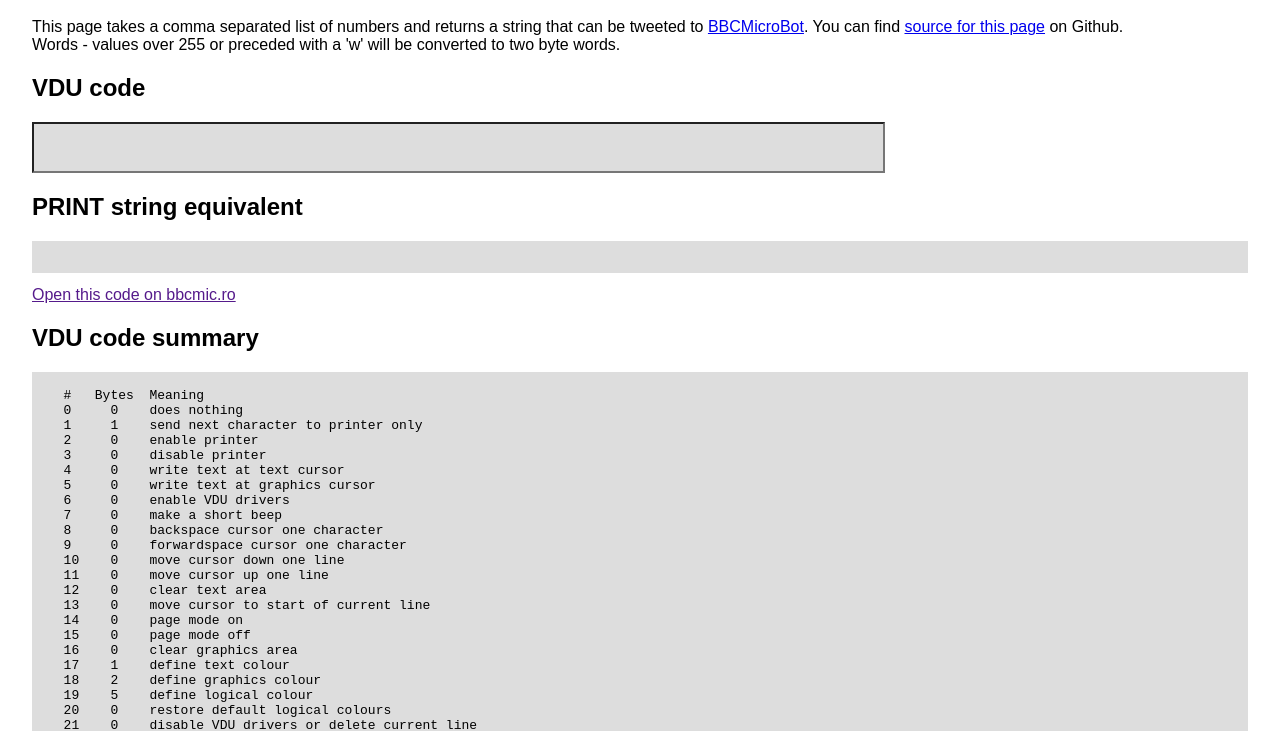
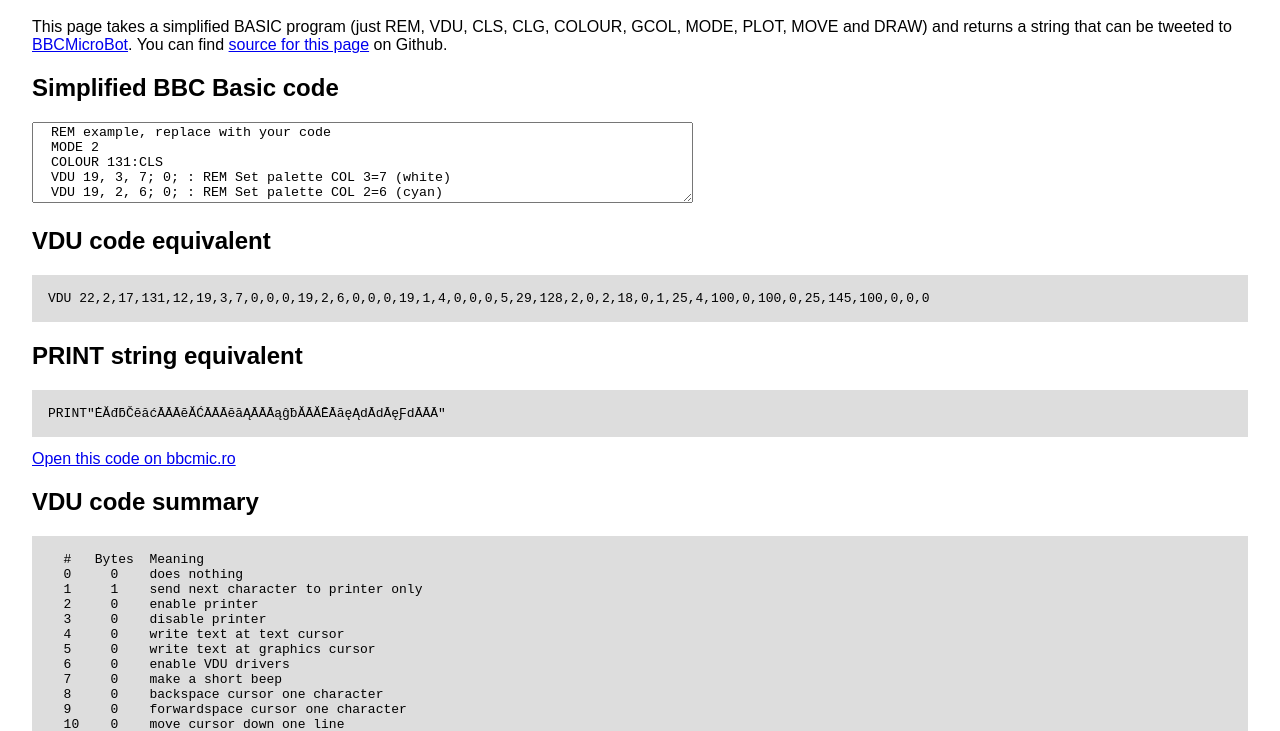
Before and after one commit to 8bitkick/8bitkick.github.io, a plain HTML site: page vdu/index.html in a window 1280 px wide. Shown: the part 72-803 px from the top of the page. Drawn offline with Linux system fonts and the light colour scheme.

Commit message:
suggest vdu codes to print by interpreting BASIC
User interface wise, it's easier for a user to paste in drawing code rather than VDU codes. Of course, if they have VDU codes, this will eat those too - just paste the VDU command.

The parser is pretty sketchy; I just rip out anything on each line after a REM, split on : or \n, and pre-process to replace 'word;' by 'lsb,msb,'. The extra comma is safe at the end because I skip non-numbers in arg lists. After than I process commands just looking for things that look like keywords I recognize; I skip commands I don't recognize - the only reason REM has an implementation is so that it can skip ':' too.

I added some sample code based on the original 'vdu' state, but added a couple of drawing commands so this acts as a demo and a test.

I also added onLoad so the output isn't blank on first load, and fixed the missing close of the head tag.

```diff
--- a/vdu/index.html
+++ b/vdu/index.html
@@ -17,11 +17,26 @@
   }
 
 </style>
+</head>
 <body>
   <h1>BBC BASIC VDU string generator</h1>
-  <p>This page takes a comma separated list of numbers and returns a string that can be tweeted to <a href="https://www.bbcmicrobot.com">BBCMicroBot</a>. You can find <a href="https://github.com/8bitkick/8bitkick.github.io/tree/master/vdu">source for this page</a> on Github.<br>Words - values over 255 or preceded with a 'w' will be converted to two byte words.</p>
-  <h2>VDU code </h2>
-  <input id="vdu_code" size="100"></input>
+  <p>This page takes a simplified BASIC program (just REM, VDU, CLS, CLG, COLOUR, GCOL, MODE, PLOT, MOVE and DRAW) and returns a string that can be tweeted to <a href="https://www.bbcmicrobot.com">BBCMicroBot</a>. You can find <a href="https://github.com/8bitkick/8bitkick.github.io/tree/master/vdu">source for this page</a> on Github.</p>
+  <h2>Simplified BBC Basic code </h2>
+  <textarea id="basic_code" rows="5" cols="80">
+  REM example, replace with your code
+  MODE 2
+  COLOUR 131:CLS
+  VDU 19, 3, 7; 0; : REM Set palette COL 3=7 (white)
+  VDU 19, 2, 6; 0; : REM Set palette COL 2=6 (cyan)
+  VDU 19, 1, 4; 0; : REM Set palette COL 1=4 (blue)
+  VDU 5 : REM graphics text, cursor off
+  VDU 29, 640; 512; : REM Set graphics origin
+  GCOL0,1 : REM should be blue, not red
+  MOVE 100,100
+  PLOT&amp;91, 100,0
+  </textarea>
+  <h2>VDU code equivalent</h2>
+  <pre id="vdu_code" size="100"></pre>
   <h2>PRINT string equivalent</h2>
   <pre id="output" size="100"></pre>
   <a href="" id="owlet" target="_blank">Open this code on bbcmic.ro</a>
@@ -172,37 +187,81 @@ VDU 23,n,p7,P2,p5,p4,p5,p6,p7,p8
       return String.fromCharCode((n < 32 || n > 126) ? n+256 : n);
     }
 
+    function toNumber(n) {
+      n = n.trim();
+      if (n == "") {
+        return NaN;
+      }
+      if (n.startsWith("&")) {
+  	    return parseInt(n.substring(1), 16);
+      } else {
+        return parseInt(n,10);
+      }
+    }
+
     function processNumber(n){
-      n = parseInt(n,10)
+      if (isNaN(n)) {
+        return;
+      }
       if (n==13) {out += '[WARN: 13 cannot be encoded]';}
       if (n==34) {out += safeChar(n);} // escape "
       out += safeChar(n);
     }
 
-    function splitWords(n){
-      if (n.charAt(0)!="w" && n<256 && n>=0) return n;
-      if (n.charAt(0)=="w") n=parseInt(n.substring(1),10)
-      return `${n & 0xFF},${n >> 8}`;
-    }
-
-    function updateHTML(){
+    function updateHTML() {
       let prog = encodeURI(JSON.stringify({v:1,program:'MODE1\nPRINT"'+out+'"'}));
       document.getElementById("vdu_code").innerHTML="VDU "+vdu.join(',');
       document.getElementById("output").innerHTML=`PRINT"${out}"`;
       document.getElementById("owlet").setAttribute("href","https://bbcmic.ro/#"+prog);
     }
 
+    function wordsToBytes(args) {
+    	return args.map(n => [n % 256, Math.floor(n/256)]).flat();
+    }
+
+    function wordMatchToBytes(_, str) {
+    	let bytes = wordsToBytes([toNumber(str)]);
+      return `${bytes[0]},${bytes[1]},`
+    }
+
+    function lineToData(line) {
+      line = line.replaceAll(/(\d+)\s*;/g, wordMatchToBytes);
+      let match = line.match(/([A-Z]+)(.*)/);
+      if (!match) {
+        return [];
+      }
+      let cmd = match[1];
+      let args = match[2].split(",").map(toNumber).filter(x => !isNaN(x));
+
+      switch(cmd) {
+        case "VDU": return args;
+        case "CLS": return [12];
+        case "CLG": return [16];
+        case "COLOUR": return [17, ...args];
+        case "GCOL": return [18, ...args];
+        case "MODE": return [22, ...args];
+        case "PLOT": return [25, args[0], ...wordsToBytes(args.slice(1))];
+        case "MOVE": return [25, 4, ...wordsToBytes(args)];
+        case "DRAW": return [25, 5, ...wordsToBytes(args)];
+     	}
+      return [];
+    }
+
     function vduToString(){
       out ="";
-      let vdu = document.getElementById("vdu_code").value.split(",");
-      console.log(vdu)
-      vdu = vdu.map(splitWords).join(",").split(",");
-      console.log(vdu)
+      vdu = [];
+      let code = document.getElementById("basic_code").value
+
+      code = code.replaceAll("REM.*?\n","\n");
+      code.split(/[\n:]/).forEach(line => vdu.push(...lineToData(line)))
+
       vdu.forEach(k => {processNumber(k)});
       updateHTML();
     }
 
-    document.getElementById("vdu_code").addEventListener("keyup", vduToString);
+    document.getElementById("basic_code").addEventListener("keyup", vduToString);
+
+    document.onLoad(vduToString());
 
     </script>
   </body>
```
